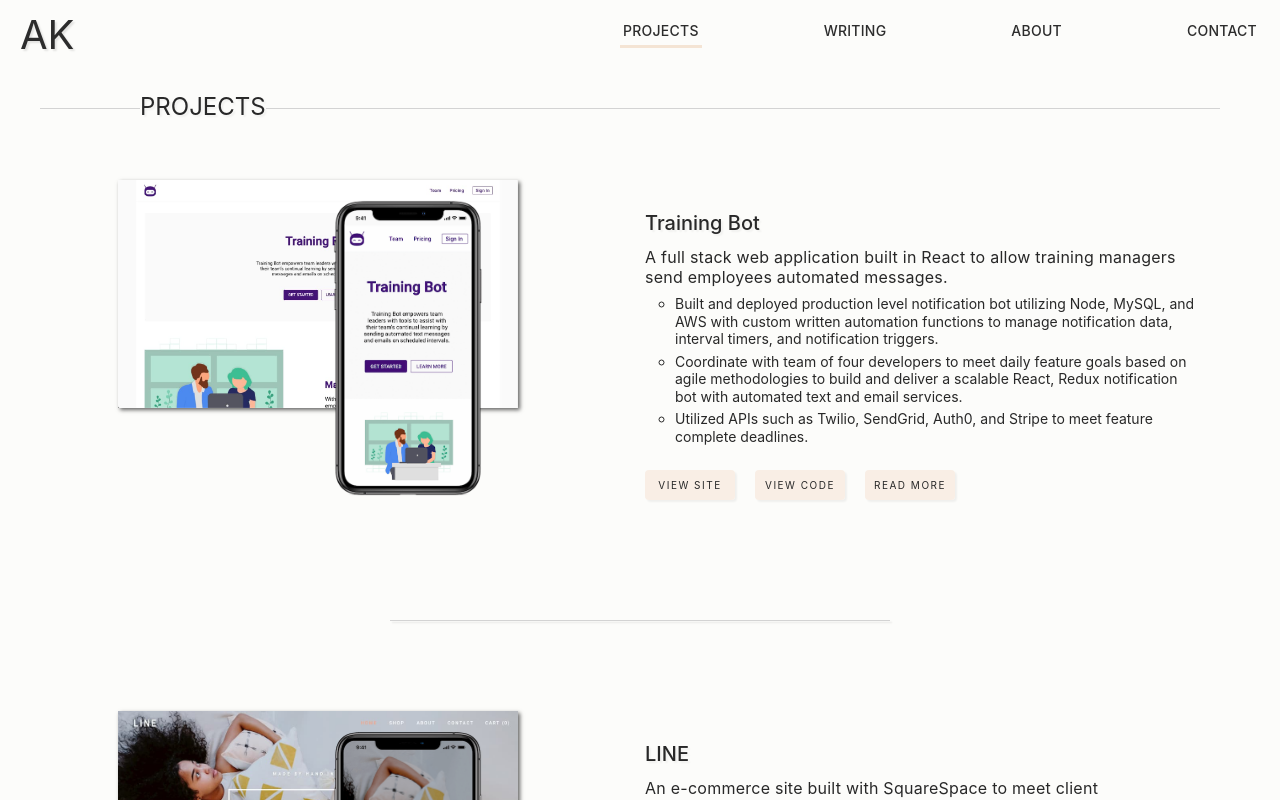
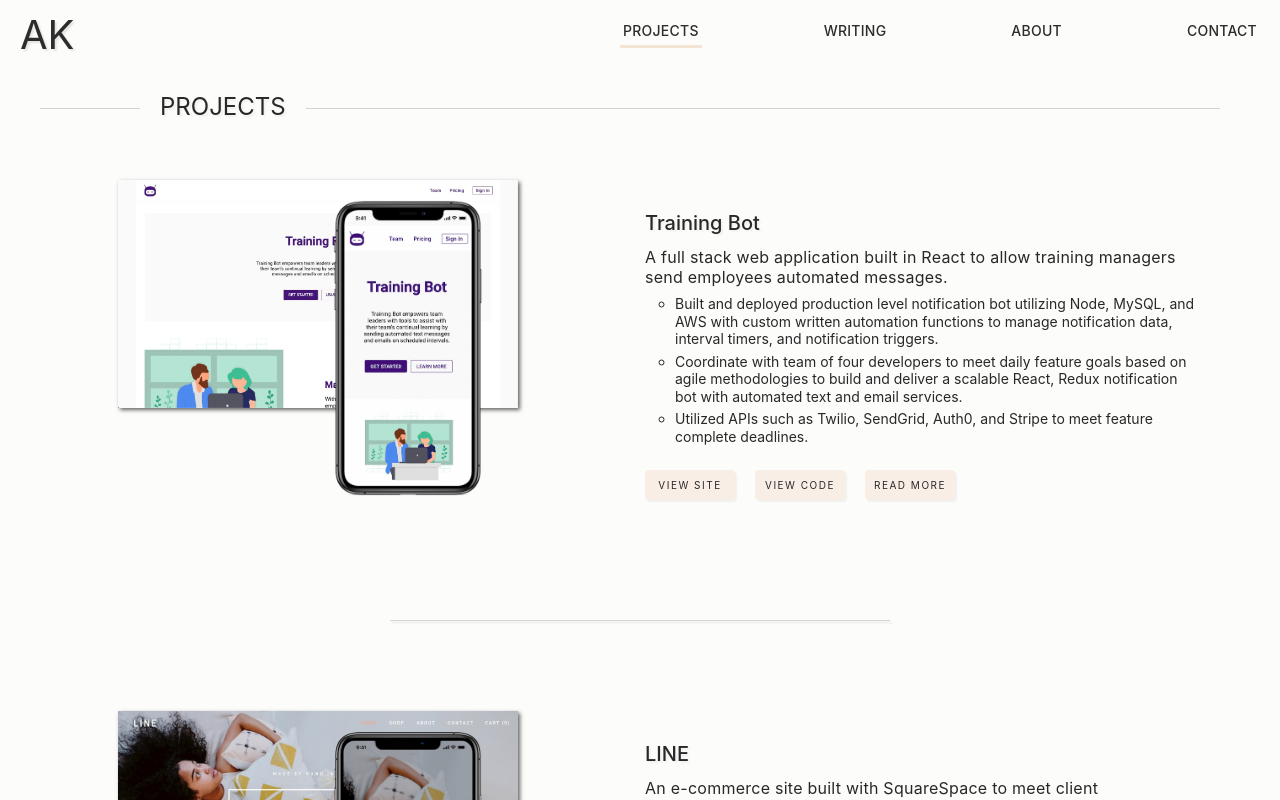
Before and after one commit to Alex-AK/portfolio_v2, a React (Create React App) app: page /projects in a window 1280 px wide. Shown: the top 800 px of the page. Built offline with nearby package versions, Linux system fonts and the light colour scheme.

Commit message:
Adjusted styling of page title

```diff
--- a/src/components/Navigation/PageTitle.jsx
+++ b/src/components/Navigation/PageTitle.jsx
@@ -5,7 +5,9 @@
   return (
     <Styles>
       <div>
-        <h2 className='page-title'>{title}</h2>
+        <h2 className='page-title'>
+          <span>{title}</span>
+        </h2>
       </div>
     </Styles>
   );
@@ -30,8 +32,7 @@
       padding-left: 40px;
     }
 
-    h2 {
-      /* display: inline; */
+    span {
       padding: 0 20px;
     }
 
```
